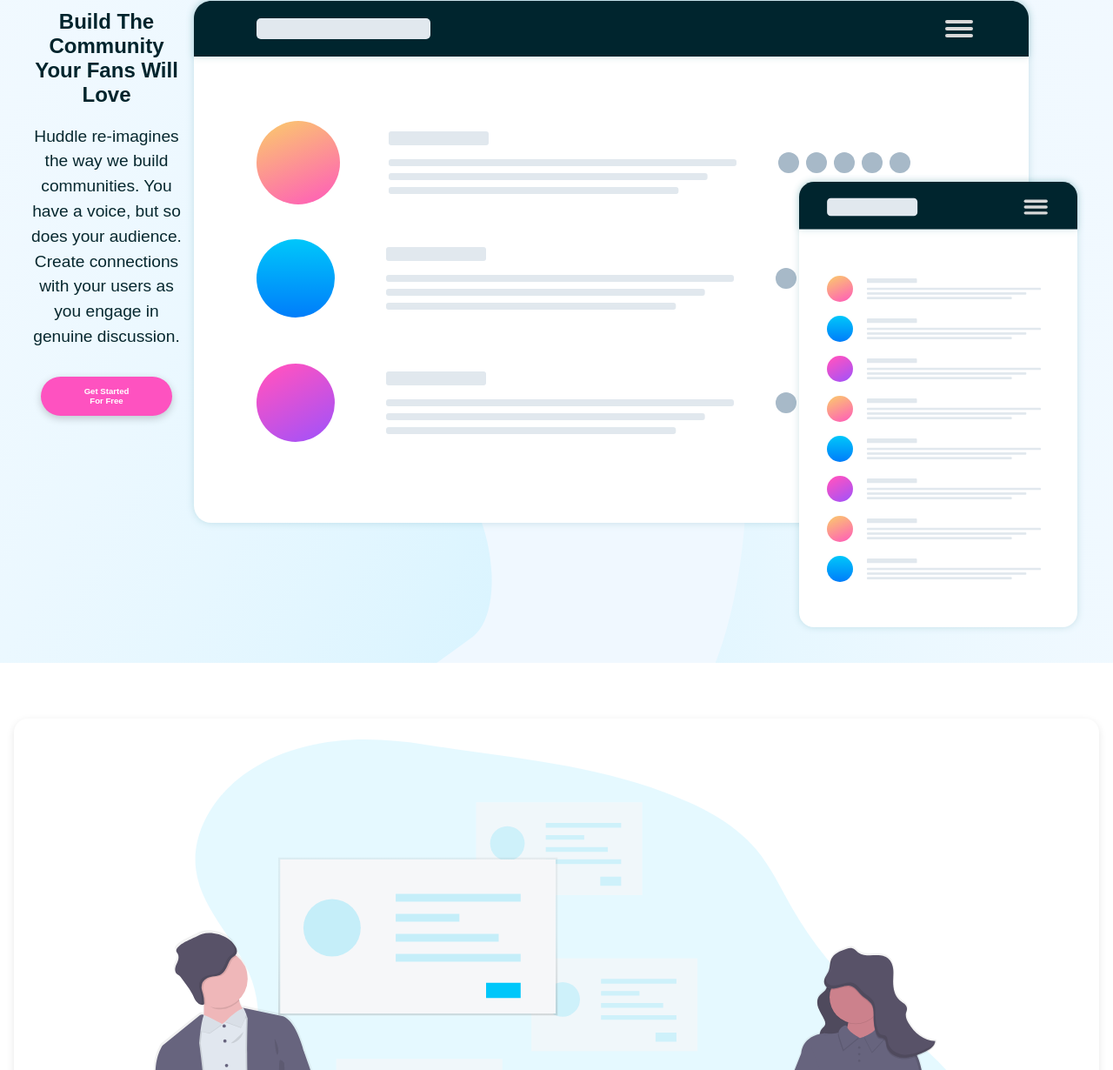
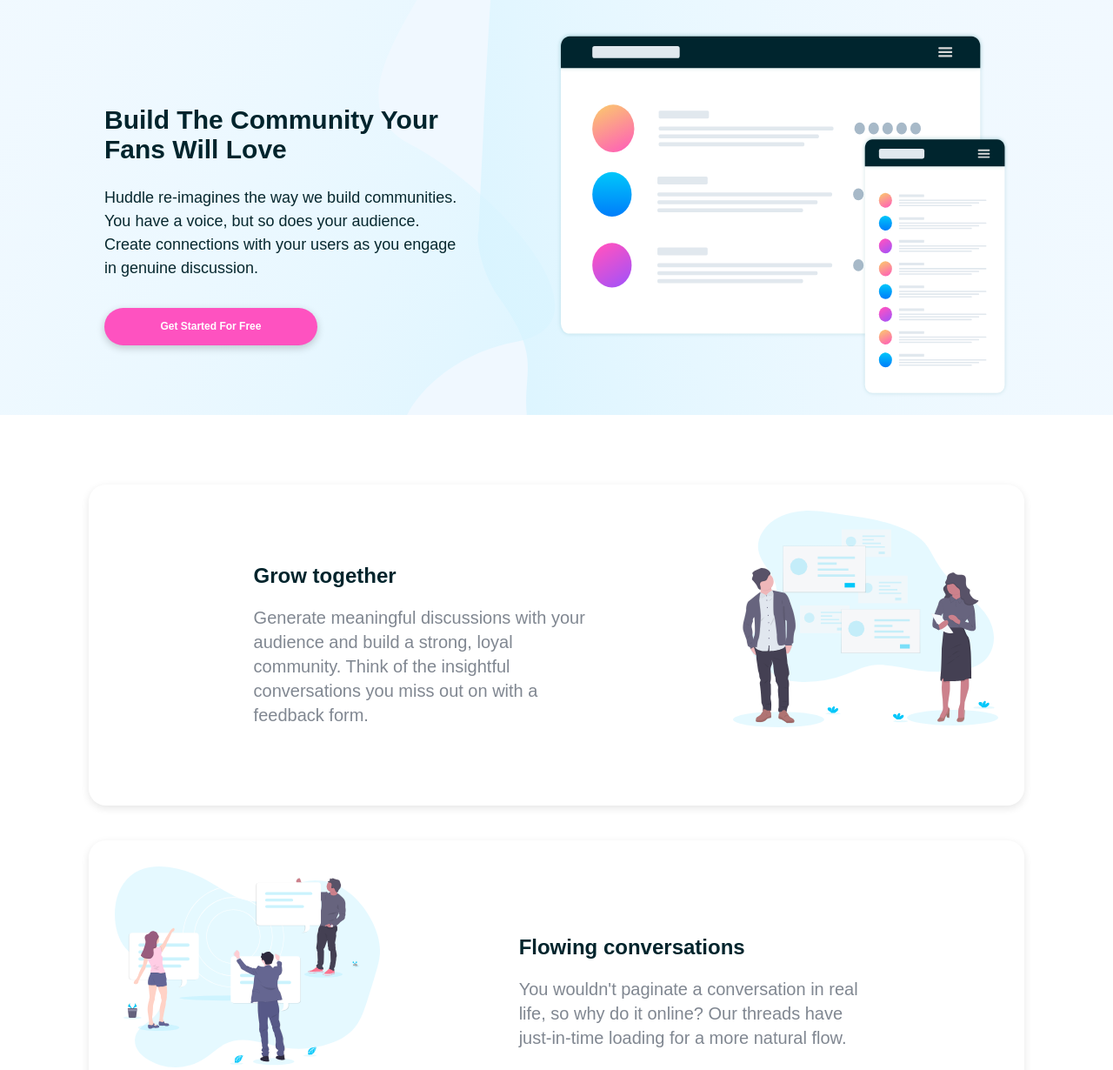
Before and after one commit to angelique-df/huddle-landing-page-with-alternating-feature-blocks-master, a plain HTML site: page index.html in a window 1280 px wide. Shown: the part 105-1335 px from the top of the page at 87% size. Drawn offline with Linux system fonts and the light colour scheme.

Commit message:
css improvements

```diff
--- a/index.html
+++ b/index.html
@@ -45,29 +45,37 @@
     <div class="features">
       <article>
         <img src="./images/illustration-grow-together.svg" alt="" />
+        <div>
           <h2>Grow together</h2>
           <p>
-          Generate meaningful discussions with your audience and build a strong,
-          loyal community. Think of the insightful conversations you miss out on
-          with a feedback form.
+            Generate meaningful discussions with your audience and build a
+            strong, loyal community. Think of the insightful conversations you
+            miss out on with a feedback form.
           </p>
+        </div>
       </article>
       <article>
         <img src="./images/illustration-your-users.svg" alt="" />
+        <div>
           <h2>Flowing conversations</h2>
           <p>
             You wouldn't paginate a conversation in real life, so why do it
-          online? Our threads have just-in-time loading for a more natural flow.
+            online? Our threads have just-in-time loading for a more natural
+            flow.
           </p>
+        </div>
       </article>
+
       <article>
         <img src="./images/illustration-flowing-conversation.svg" alt="" />
+        <div>
           <h2>Your users</h2>
           <p>
             It takes no time at all to integrate Huddle with your app's
-          authentication solution. This means, once signed in to your app, your
-          users can start chatting immediately.
+            authentication solution. This means, once signed in to your app,
+            your users can start chatting immediately.
           </p>
+        </div>
       </article>
     </div>
 
--- a/style.css
+++ b/style.css
@@ -58,7 +58,6 @@
     background-image: url('./images/bg-hero-mobile.svg');
     background-size: cover;
     background-repeat: no-repeat;
-    min-height: 100vh;
     background-color: aliceblue;
 }
 .hero-content{
@@ -68,12 +67,12 @@
 .hero-content p{
     color: #07282f;
     line-height: 1.5em;
-    font-size: larger;
+    font-size: large;
 }
 div.features{
     padding: 4em 1em 0 1em;
 }
-div.card,
+div.cta-bottom-card,
 .btn{
     box-shadow: 0 3px 10px 0 rgba(0, 0, 0, 0.2);
 }
@@ -81,7 +80,7 @@
     box-shadow: 0 3px 10px 0 rgba(0, 0, 0, 0.1);
 }
 article,
-div.card{
+div.cta-bottom-card{
     border-radius: 1em;
 }
 article{
@@ -96,7 +95,7 @@
     line-height: 1.4em;
     color: #808791;
 }
-div.card h2{
+div.cta-bottom-card h2{
     font-size: 1.2em;
 }
 div.card a{
@@ -191,11 +190,57 @@
     color: hsl(228, 45%, 44%);
 }
 @media only screen and (min-width: 1024px) {
+    html{
+        font-size: 20px;
+    }
+    header{
+        padding: 1em 6em;
+    }
+    section.hero{
+        min-height: auto;
+        padding: 1em 6em;
+    }
     .hero-content{
         display: flex;
+        justify-content: space-between;
+        padding: 1em 6em;
+    }
+    .hero-content > div{
+        flex-basis: 40%;
+        text-align: left;
+        /* padding: 5em 3em 0px 0px; */
+        padding-top: 3em;
+    }
+    .hero-content > img{
+        /* chrome bug */
+        max-width: 50%;
+        flex-basis: 50%;
+    }
+    article{
+        width: 82%;
+        /* margin: 0 auto; */
+        margin-right: auto;
+        margin-left: auto;
+        display: flex;
+        align-items: center;
+    }
+    article:nth-child(odd){
+        flex-direction: row-reverse;
+    }
+    article > div{
+        text-align: left;
+        padding: 0em 8em;
+    }
+    article > img{
+        /* chrome bug */
+        max-width: 30%;
+    }
+    div.cta-bottom-card{
+        width: 50%;
+        font-size: 1.4em;
     }
     footer {
-        padding: 12em 6em 1em 6em;
+        padding: 10em 6em 1em 6em;
     }
     footer > div{
         display: flex;
```
Lines whose indentation alone changed are shown as unchanged.
